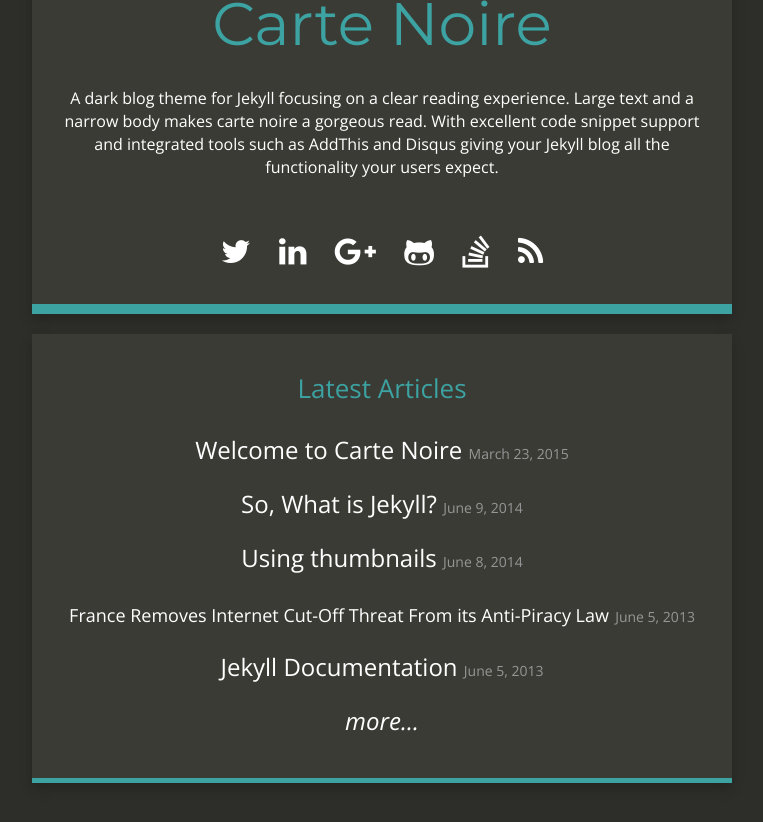
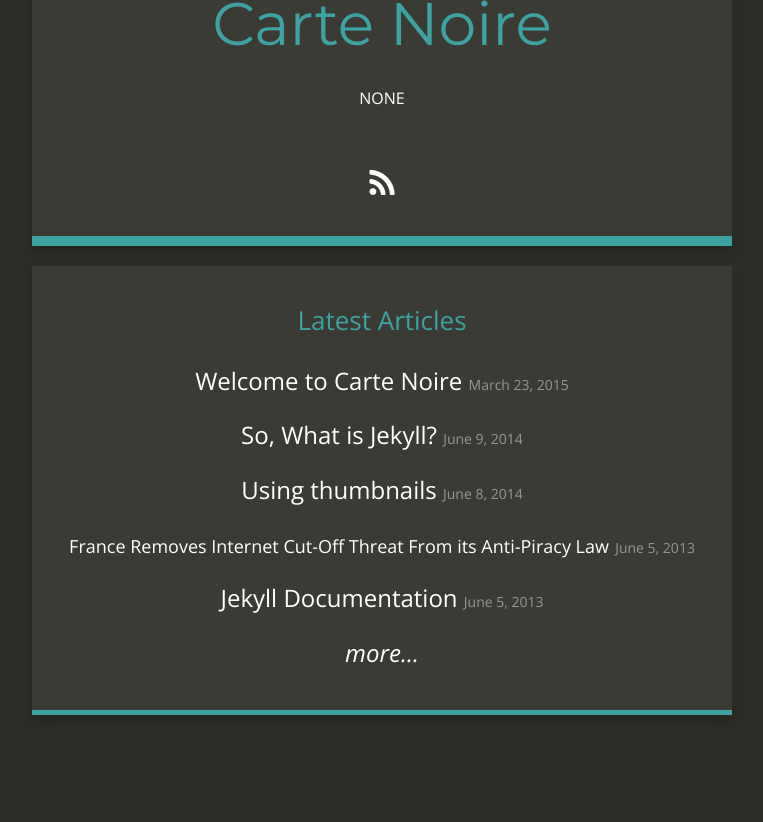
Before and after one commit to Fiat-Justitia/contente, a Jekyll site: the page built from index.html, in a window 1280 px wide, cut to the strip 194-1018 px from the top of the page. Shown: the whole strip, without its empty margins (258-1021 px from the left). Built offline with Jekyll 4.4.1, drawn with Linux system fonts in a browser that asks for light colours; nearby versions of some CDN libraries; after the commit the page ends 950 px from its top, so only the background shows below that.

Commit message:
Update _config.yml

```diff
--- a/_config.yml
+++ b/_config.yml
@@ -2,22 +2,18 @@
 title: "Carte Noire"
 email: jacob@jacobtomlinson.co.uk
 description: "A dark blog theme for Jekyll."
-baseurl: ""
-url: "http://carte-noire.jacobtomlinson.co.uk/"
-title_description: "A dark blog theme for Jekyll focusing on a clear reading experience. Large text and a narrow body makes carte noire a gorgeous read. With excellent code snippet support and integrated tools such as AddThis and Disqus giving your Jekyll blog all the functionality your users expect."
+baseurl: "/contente"
+
+title_description: "NONE"
 title_image: "http://www.gravatar.com/avatar/00000000000000000000000000000000?s=500&d=mm"
 google_analytics: "UA-20365477-4"
 disqus_account: cartenoire
-github_repository: https://github.com/jacobtomlinson/carte-noire
+github_repository:
 addthis_id: ra-513c6fa83da6ec67
 post_limit: 5
 
 # Social usernames/URLs
-twitter_username: _jacobtomlinson
-github_username:  jacobtomlinson
-linkedin_link: http://carte-noire.jacobtomlinson.co.uk/
-google_plus_link: http://carte-noire.jacobtomlinson.co.uk/
-stackoverflow_link: http://carte-noire.jacobtomlinson.co.uk/
+
 
 # Footer
 footer_left: ""
```
